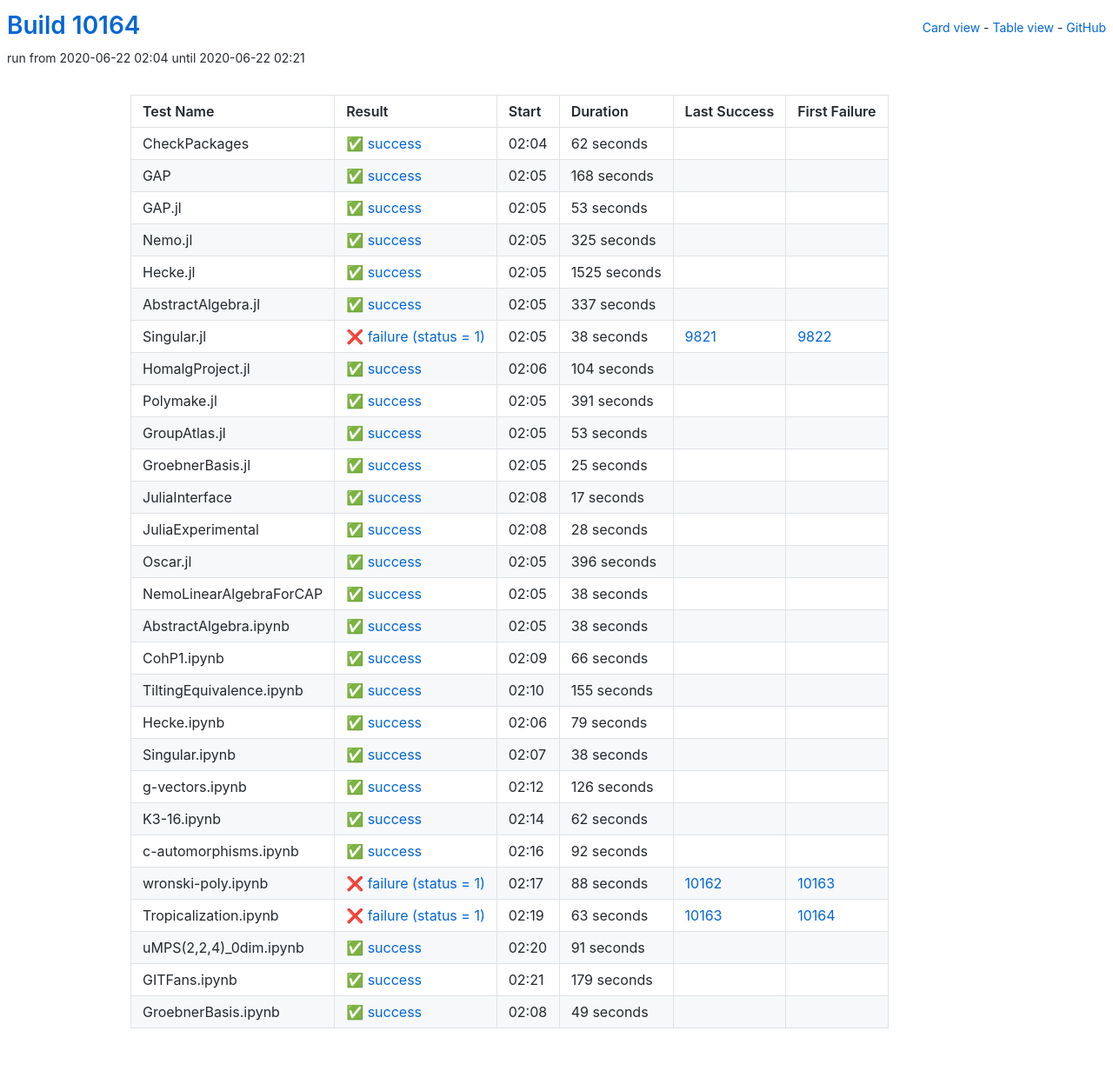
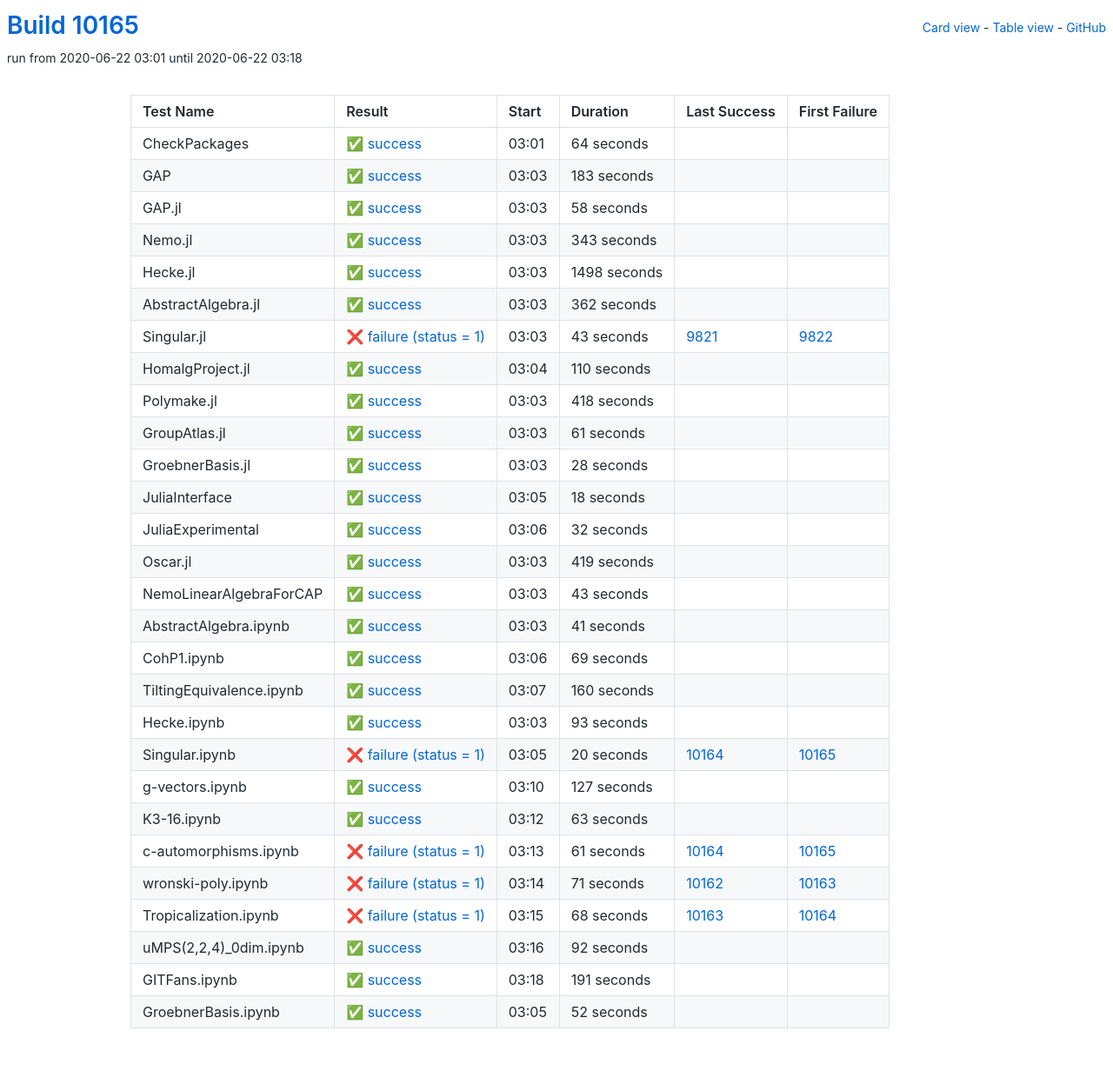
Before and after one commit to oscar-system/oscar-ci-status, a Jekyll site: the page built from table.html, in a window 1280 px wide. Shown: the whole page at 87% size. Built offline with Jekyll 4.4.1, drawn with Linux system fonts in a browser that asks for light colours.

Commit message:
Build #10165

```diff
--- a/_data/ci.yml
+++ b/_data/ci.yml
@@ -1,6 +1,6 @@
 ---
-build: 10164
-build_url: https://oscarci.mathematik.uni-kl.de/job/oscar/10164/
+build: 10165
+build_url: https://oscarci.mathematik.uni-kl.de/job/oscar/10165/
 job: oscar
 organization: oscar-system
 repo: oscar-ci-status
@@ -8,152 +8,128 @@
 tests:
 - name: CheckPackages
   id: checkpackages
-  log: https://oscarci.mathematik.uni-kl.de/job/oscar/10164/artifact/logs/build-10164/CheckPackages.log
-  start: 2020-06-22 02:04
+  log: https://oscarci.mathematik.uni-kl.de/job/oscar/10165/artifact/logs/build-10165/CheckPackages.log
+  start: 2020-06-22 03:01
   success: true
   exitcode: 0
   status: success
-  duration: 62
+  duration: 64
   last_success: false
   last_success_url:
   first_failure: false
   first_failure_url:
 - name: GAP
   id: gap
-  log: https://oscarci.mathematik.uni-kl.de/job/oscar/10164/artifact/logs/build-10164/GAP.log
-  start: 2020-06-22 02:05
+  log: https://oscarci.mathematik.uni-kl.de/job/oscar/10165/artifact/logs/build-10165/GAP.log
+  start: 2020-06-22 03:03
   success: true
   exitcode: 0
   status: success
-  duration: 168
+  duration: 183
   last_success: false
   last_success_url:
   first_failure: false
   first_failure_url:
 - name: GAP.jl
   id: gap-jl
-  log: https://oscarci.mathematik.uni-kl.de/job/oscar/10164/artifact/logs/build-10164/GAP.jl.log
-  start: 2020-06-22 02:05
+  log: https://oscarci.mathematik.uni-kl.de/job/oscar/10165/artifact/logs/build-10165/GAP.jl.log
+  start: 2020-06-22 03:03
   success: true
   exitcode: 0
   status: success
-  duration: 53
+  duration: 58
   last_success: false
   last_success_url:
   first_failure: false
   first_failure_url:
 - name: Nemo.jl
   id: nemo-jl
-  log: https://oscarci.mathematik.uni-kl.de/job/oscar/10164/artifact/logs/build-10164/Nemo.jl.log
-  start: 2020-06-22 02:05
+  log: https://oscarci.mathematik.uni-kl.de/job/oscar/10165/artifact/logs/build-10165/Nemo.jl.log
+  start: 2020-06-22 03:03
   success: true
   exitcode: 0
   status: success
-  duration: 325
+  duration: 343
   last_success: false
   last_success_url:
   first_failure: false
   first_failure_url:
 - name: Hecke.jl
   id: hecke-jl
-  log: https://oscarci.mathematik.uni-kl.de/job/oscar/10164/artifact/logs/build-10164/Hecke.jl.log
-  start: 2020-06-22 02:05
+  log: https://oscarci.mathematik.uni-kl.de/job/oscar/10165/artifact/logs/build-10165/Hecke.jl.log
+  start: 2020-06-22 03:03
   success: true
   exitcode: 0
   status: success
-  duration: 1525
+  duration: 1498
   last_success: false
   last_success_url:
   first_failure: false
   first_failure_url:
 - name: AbstractAlgebra.jl
   id: abstractalgebra-jl
-  log: https://oscarci.mathematik.uni-kl.de/job/oscar/10164/artifact/logs/build-10164/AbstractAlgebra.jl.log
-  start: 2020-06-22 02:05
+  log: https://oscarci.mathematik.uni-kl.de/job/oscar/10165/artifact/logs/build-10165/AbstractAlgebra.jl.log
+  start: 2020-06-22 03:03
   success: true
   exitcode: 0
   status: success
-  duration: 337
+  duration: 362
   last_success: false
   last_success_url:
   first_failure: false
   first_failure_url:
 - name: Singular.jl
   id: singular-jl
-  log: https://oscarci.mathematik.uni-kl.de/job/oscar/10164/artifact/logs/build-10164/Singular.jl.log
-  start: 2020-06-22 02:05
+  log: https://oscarci.mathematik.uni-kl.de/job/oscar/10165/artifact/logs/build-10165/Singular.jl.log
+  start: 2020-06-22 03:03
   success: false
   exitcode: 1
   status: failure
-  duration: 38
+  duration: 43
   last_success: 9821
   last_success_url: https://oscarci.mathematik.uni-kl.de/job/oscar/9821/
   first_failure: 9822
   first_failure_url: https://oscarci.mathematik.uni-kl.de/job/oscar/9822/
 - name: HomalgProject.jl
   id: homalgproject-jl
-  log: https://oscarci.mathematik.uni-kl.de/job/oscar/10164/artifact/logs/build-10164/HomalgProject.jl.log
-  start: 2020-06-22 02:06
+  log: https://oscarci.mathematik.uni-kl.de/job/oscar/10165/artifact/logs/build-10165/HomalgProject.jl.log
+  start: 2020-06-22 03:04
   success: true
   exitcode: 0
   status: success
-  duration: 104
+  duration: 110
   last_success: false
   last_success_url:
   first_failure: false
   first_failure_url:
 - name: Polymake.jl
   id: polymake-jl
-  log: https://oscarci.mathematik.uni-kl.de/job/oscar/10164/artifact/logs/build-10164/Polymake.jl.log
-  start: 2020-06-22 02:05
+  log: https://oscarci.mathematik.uni-kl.de/job/oscar/10165/artifact/logs/build-10165/Polymake.jl.log
+  start: 2020-06-22 03:03
   success: true
   exitcode: 0
   status: success
-  duration: 391
+  duration: 418
   last_success: false
   last_success_url:
   first_failure: false
   first_failure_url:
 - name: GroupAtlas.jl
   id: groupatlas-jl
-  log: https://oscarci.mathematik.uni-kl.de/job/oscar/10164/artifact/logs/build-10164/GroupAtlas.jl.log
-  start: 2020-06-22 02:05
+  log: https://oscarci.mathematik.uni-kl.de/job/oscar/10165/artifact/logs/build-10165/GroupAtlas.jl.log
+  start: 2020-06-22 03:03
   success: true
   exitcode: 0
   status: success
-  duration: 53
+  duration: 61
   last_success: false
   last_success_url:
   first_failure: false
   first_failure_url:
 - name: GroebnerBasis.jl
   id: groebnerbasis-jl
-  log: https://oscarci.mathematik.uni-kl.de/job/oscar/10164/artifact/logs/build-10164/GroebnerBasis.jl.log
-  start: 2020-06-22 02:05
-  success: true
-  exitcode: 0
-  status: success
-  duration: 25
-  last_success: false
-  last_success_url:
-  first_failure: false
-  first_failure_url:
-- name: JuliaInterface
-  id: juliainterface
-  log: https://oscarci.mathematik.uni-kl.de/job/oscar/10164/artifact/logs/build-10164/JuliaInterface.log
-  start: 2020-06-22 02:08
-  success: true
-  exitcode: 0
-  status: success
-  duration: 17
-  last_success: false
-  last_success_url:
-  first_failure: false
-  first_failure_url:
-- name: JuliaExperimental
-  id: juliaexperimental
-  log: https://oscarci.mathematik.uni-kl.de/job/oscar/10164/artifact/logs/build-10164/JuliaExperimental.log
-  start: 2020-06-22 02:08
+  log: https://oscarci.mathematik.uni-kl.de/job/oscar/10165/artifact/logs/build-10165/GroebnerBasis.jl.log
+  start: 2020-06-22 03:03
   success: true
   exitcode: 0
   status: success
@@ -162,118 +138,178 @@
   last_success_url:
   first_failure: false
   first_failure_url:
-- name: Oscar.jl
-  id: oscar-jl
-  log: https://oscarci.mathematik.uni-kl.de/job/oscar/10164/artifact/logs/build-10164/Oscar.jl.log
-  start: 2020-06-22 02:05
+- name: JuliaInterface
+  id: juliainterface
+  log: https://oscarci.mathematik.uni-kl.de/job/oscar/10165/artifact/logs/build-10165/JuliaInterface.log
+  start: 2020-06-22 03:05
   success: true
   exitcode: 0
   status: success
-  duration: 396
+  duration: 18
+  last_success: false
+  last_success_url:
+  first_failure: false
+  first_failure_url:
+- name: JuliaExperimental
+  id: juliaexperimental
+  log: https://oscarci.mathematik.uni-kl.de/job/oscar/10165/artifact/logs/build-10165/JuliaExperimental.log
+  start: 2020-06-22 03:06
+  success: true
+  exitcode: 0
+  status: success
+  duration: 32
+  last_success: false
+  last_success_url:
+  first_failure: false
+  first_failure_url:
+- name: Oscar.jl
+  id: oscar-jl
+  log: https://oscarci.mathematik.uni-kl.de/job/oscar/10165/artifact/logs/build-10165/Oscar.jl.log
+  start: 2020-06-22 03:03
+  success: true
+  exitcode: 0
+  status: success
+  duration: 419
   last_success: false
   last_success_url:
   first_failure: false
   first_failure_url:
 - name: NemoLinearAlgebraForCAP
   id: nemolinearalgebraforcap
-  log: https://oscarci.mathematik.uni-kl.de/job/oscar/10164/artifact/logs/build-10164/NemoLinearAlgebraForCAP.log
-  start: 2020-06-22 02:05
+  log: https://oscarci.mathematik.uni-kl.de/job/oscar/10165/artifact/logs/build-10165/NemoLinearAlgebraForCAP.log
+  start: 2020-06-22 03:03
   success: true
   exitcode: 0
   status: success
-  duration: 38
+  duration: 43
   last_success: false
   last_success_url:
   first_failure: false
   first_failure_url:
 - name: AbstractAlgebra.ipynb
   id: abstractalgebra-ipynb
-  log: https://oscarci.mathematik.uni-kl.de/job/oscar/10164/artifact/logs/build-10164/AbstractAlgebra.ipynb.log
-  start: 2020-06-22 02:05
+  log: https://oscarci.mathematik.uni-kl.de/job/oscar/10165/artifact/logs/build-10165/AbstractAlgebra.ipynb.log
+  start: 2020-06-22 03:03
   success: true
   exitcode: 0
   status: success
-  duration: 38
+  duration: 41
   last_success: false
   last_success_url:
   first_failure: false
   first_failure_url:
 - name: CohP1.ipynb
   id: cohp1-ipynb
-  log: https://oscarci.mathematik.uni-kl.de/job/oscar/10164/artifact/logs/build-10164/CohP1.ipynb.log
-  start: 2020-06-22 02:09
+  log: https://oscarci.mathematik.uni-kl.de/job/oscar/10165/artifact/logs/build-10165/CohP1.ipynb.log
+  start: 2020-06-22 03:06
   success: true
   exitcode: 0
   status: success
-  duration: 66
+  duration: 69
   last_success: false
   last_success_url:
   first_failure: false
   first_failure_url:
 - name: TiltingEquivalence.ipynb
   id: tiltingequivalence-ipynb
-  log: https://oscarci.mathematik.uni-kl.de/job/oscar/10164/artifact/logs/build-10164/TiltingEquivalence.ipynb.log
-  start: 2020-06-22 02:10
+  log: https://oscarci.mathematik.uni-kl.de/job/oscar/10165/artifact/logs/build-10165/TiltingEquivalence.ipynb.log
+  start: 2020-06-22 03:07
   success: true
   exitcode: 0
   status: success
-  duration: 155
+  duration: 160
   last_success: false
   last_success_url:
   first_failure: false
   first_failure_url:
 - name: Hecke.ipynb
   id: hecke-ipynb
-  log: https://oscarci.mathematik.uni-kl.de/job/oscar/10164/artifact/logs/build-10164/Hecke.ipynb.log
-  start: 2020-06-22 02:06
+  log: https://oscarci.mathematik.uni-kl.de/job/oscar/10165/artifact/logs/build-10165/Hecke.ipynb.log
+  start: 2020-06-22 03:03
   success: true
   exitcode: 0
   status: success
-  duration: 79
+  duration: 93
   last_success: false
   last_success_url:
   first_failure: false
   first_failure_url:
 - name: Singular.ipynb
   id: singular-ipynb
-  log: https://oscarci.mathematik.uni-kl.de/job/oscar/10164/artifact/logs/build-10164/Singular.ipynb.log
-  start: 2020-06-22 02:07
+  log: https://oscarci.mathematik.uni-kl.de/job/oscar/10165/artifact/logs/build-10165/Singular.ipynb.log
+  start: 2020-06-22 03:05
+  success: false
+  exitcode: 1
+  status: failure
+  duration: 20
+  last_success: 10164
+  last_success_url: https://oscarci.mathematik.uni-kl.de/job/oscar/10164/
+  first_failure: 10165
+  first_failure_url: https://oscarci.mathematik.uni-kl.de/job/oscar/10165/
+- name: g-vectors.ipynb
+  id: g-vectors-ipynb
+  log: https://oscarci.mathematik.uni-kl.de/job/oscar/10165/artifact/logs/build-10165/g-vectors.ipynb.log
+  start: 2020-06-22 03:10
   success: true
   exitcode: 0
   status: success
-  duration: 38
-  last_success: false
-  last_success_url:
-  first_failure: false
-  first_failure_url:
-- name: g-vectors.ipynb
-  id: g-vectors-ipynb
-  log: https://oscarci.mathematik.uni-kl.de/job/oscar/10164/artifact/logs/build-10164/g-vectors.ipynb.log
-  start: 2020-06-22 02:12
-  success: true
-  exitcode: 0
-  status: success
-  duration: 126
+  duration: 127
   last_success: false
   last_success_url:
   first_failure: false
   first_failure_url:
 - name: K3-16.ipynb
   id: k3-16-ipynb
-  log: https://oscarci.mathematik.uni-kl.de/job/oscar/10164/artifact/logs/build-10164/K3-16.ipynb.log
-  start: 2020-06-22 02:14
+  log: https://oscarci.mathematik.uni-kl.de/job/oscar/10165/artifact/logs/build-10165/K3-16.ipynb.log
+  start: 2020-06-22 03:12
   success: true
   exitcode: 0
   status: success
-  duration: 62
+  duration: 63
   last_success: false
   last_success_url:
   first_failure: false
   first_failure_url:
 - name: c-automorphisms.ipynb
   id: c-automorphisms-ipynb
-  log: https://oscarci.mathematik.uni-kl.de/job/oscar/10164/artifact/logs/build-10164/c-automorphisms.ipynb.log
-  start: 2020-06-22 02:16
+  log: https://oscarci.mathematik.uni-kl.de/job/oscar/10165/artifact/logs/build-10165/c-automorphisms.ipynb.log
+  start: 2020-06-22 03:13
+  success: false
+  exitcode: 1
+  status: failure
+  duration: 61
+  last_success: 10164
+  last_success_url: https://oscarci.mathematik.uni-kl.de/job/oscar/10164/
+  first_failure: 10165
+  first_failure_url: https://oscarci.mathematik.uni-kl.de/job/oscar/10165/
+- name: wronski-poly.ipynb
+  id: wronski-poly-ipynb
+  log: https://oscarci.mathematik.uni-kl.de/job/oscar/10165/artifact/logs/build-10165/wronski-poly.ipynb.log
+  start: 2020-06-22 03:14
+  success: false
+  exitcode: 1
+  status: failure
+  duration: 71
+  last_success: 10162
+  last_success_url: https://oscarci.mathematik.uni-kl.de/job/oscar/10162/
+  first_failure: 10163
+  first_failure_url: https://oscarci.mathematik.uni-kl.de/job/oscar/10163/
+- name: Tropicalization.ipynb
+  id: tropicalization-ipynb
+  log: https://oscarci.mathematik.uni-kl.de/job/oscar/10165/artifact/logs/build-10165/Tropicalization.ipynb.log
+  start: 2020-06-22 03:15
+  success: false
+  exitcode: 1
+  status: failure
+  duration: 68
+  last_success: 10163
+  last_success_url: https://oscarci.mathematik.uni-kl.de/job/oscar/10163/
+  first_failure: 10164
+  first_failure_url: https://oscarci.mathematik.uni-kl.de/job/oscar/10164/
+- name: uMPS(2,2,4)_0dim.ipynb
+  id: umps-2-2-4-0dim-ipynb
+  log: https://oscarci.mathematik.uni-kl.de/job/oscar/10165/artifact/logs/build-10165/uMPS-2-2-4-_0dim.ipynb.log
+  start: 2020-06-22 03:16
   success: true
   exitcode: 0
   status: success
@@ -282,62 +318,26 @@
   last_success_url:
   first_failure: false
   first_failure_url:
-- name: wronski-poly.ipynb
-  id: wronski-poly-ipynb
-  log: https://oscarci.mathematik.uni-kl.de/job/oscar/10164/artifact/logs/build-10164/wronski-poly.ipynb.log
-  start: 2020-06-22 02:17
-  success: false
-  exitcode: 1
-  status: failure
-  duration: 88
-  last_success: 10162
-  last_success_url: https://oscarci.mathematik.uni-kl.de/job/oscar/10162/
-  first_failure: 10163
-  first_failure_url: https://oscarci.mathematik.uni-kl.de/job/oscar/10163/
-- name: Tropicalization.ipynb
-  id: tropicalization-ipynb
-  log: https://oscarci.mathematik.uni-kl.de/job/oscar/10164/artifact/logs/build-10164/Tropicalization.ipynb.log
-  start: 2020-06-22 02:19
-  success: false
-  exitcode: 1
-  status: failure
-  duration: 63
-  last_success: 10163
-  last_success_url: https://oscarci.mathematik.uni-kl.de/job/oscar/10163/
-  first_failure: 10164
-  first_failure_url: https://oscarci.mathematik.uni-kl.de/job/oscar/10164/
-- name: uMPS(2,2,4)_0dim.ipynb
-  id: umps-2-2-4-0dim-ipynb
-  log: https://oscarci.mathematik.uni-kl.de/job/oscar/10164/artifact/logs/build-10164/uMPS-2-2-4-_0dim.ipynb.log
-  start: 2020-06-22 02:20
+- name: GITFans.ipynb
+  id: gitfans-ipynb
+  log: https://oscarci.mathematik.uni-kl.de/job/oscar/10165/artifact/logs/build-10165/GITFans.ipynb.log
+  start: 2020-06-22 03:18
   success: true
   exitcode: 0
   status: success
-  duration: 91
-  last_success: false
-  last_success_url:
-  first_failure: false
-  first_failure_url:
-- name: GITFans.ipynb
-  id: gitfans-ipynb
-  log: https://oscarci.mathematik.uni-kl.de/job/oscar/10164/artifact/logs/build-10164/GITFans.ipynb.log
-  start: 2020-06-22 02:21
-  success: true
-  exitcode: 0
-  status: success
-  duration: 179
+  duration: 191
   last_success: false
   last_success_url:
   first_failure: false
   first_failure_url:
 - name: GroebnerBasis.ipynb
   id: groebnerbasis-ipynb
-  log: https://oscarci.mathematik.uni-kl.de/job/oscar/10164/artifact/logs/build-10164/GroebnerBasis.ipynb.log
-  start: 2020-06-22 02:08
+  log: https://oscarci.mathematik.uni-kl.de/job/oscar/10165/artifact/logs/build-10165/GroebnerBasis.ipynb.log
+  start: 2020-06-22 03:05
   success: true
   exitcode: 0
   status: success
-  duration: 49
+  duration: 52
   last_success: false
   last_success_url:
   first_failure: false
```
Also changed, not shown: README.md.
